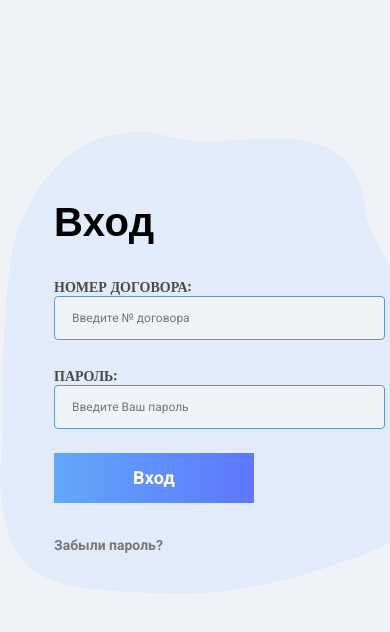
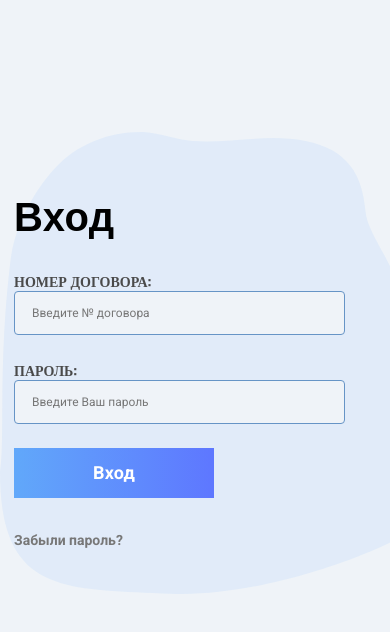
Before and after one commit to NSmolyakov/LWCloud, a React (Create React App) app: page /login in a window 390 px wide. Shown: the top 632 px of the page. Built offline with nearby package versions, Linux system fonts and the light colour scheme.

Commit message:
fix adaptive

```diff
--- a/package.json
+++ b/package.json
@@ -1,6 +1,6 @@
 {
   "name": "lwcloud",
-  "version": "0.1.0",
+  "version": "0.1.1",
   "private": true,
   "dependencies": {
     "@testing-library/jest-dom": "^4.2.4",
--- a/src/App.css
+++ b/src/App.css
@@ -71,7 +71,6 @@
   background: #EFF3F8;
   border: 1px solid #6694C6;
   border-radius: 4px;
-
 }
 
 ::placeholder {
--- a/src/components/Content/Content.css
+++ b/src/components/Content/Content.css
@@ -6,6 +6,6 @@
 @media screen and (max-width:1020px){
     .Content{
         width:100%;
-        margin-left:16px;
+        margin-left:8px;
     }
 }
--- a/src/components/Content/LogIn/LogIn.css
+++ b/src/components/Content/LogIn/LogIn.css
@@ -1,21 +1,21 @@
-.login{
-    width:1020px;
+.login {
+    width: 1020px;
     margin: 0 auto;
 }
 
-.formField{
+.formField {
     margin-top: 132px;
     min-width: 433px;
     min-height: 462px;
     background: url(../../../assets/img/formfield.svg) no-repeat;
 }
 
-.formContent{
+.formContent {
     padding-top: 30px;
     padding-left: 54px;
 }
 
-.loginImg{
+.loginImg {
     margin-left: 640px;
 }
 
@@ -37,6 +37,16 @@
     color: #777777;
 }
 
-.loginImg img{
+.loginImg img {
     margin-top: -200px;
 }
+
+@media screen and (max-width:768px) {
+    .loginImg {
+        display: none;
+    }
+    .formContent {
+        padding-top: 25px;
+        padding-left: 14px;
+    }
+}
--- a/src/components/Content/LogIn/LogIn.jsx
+++ b/src/components/Content/LogIn/LogIn.jsx
@@ -12,7 +12,7 @@
           <label>
             Номер договора:
             <br />
-            <input type="text" name="Number" placeholder='Введите № договора' maxlength='12' />
+            <input type="text" name="Number" placeholder='Введите № договора' maxLength='12' />
           </label>
           <br />
           <label>
```
Also changed, not shown: 1 other file (tests, documents, lock files or other folders).
